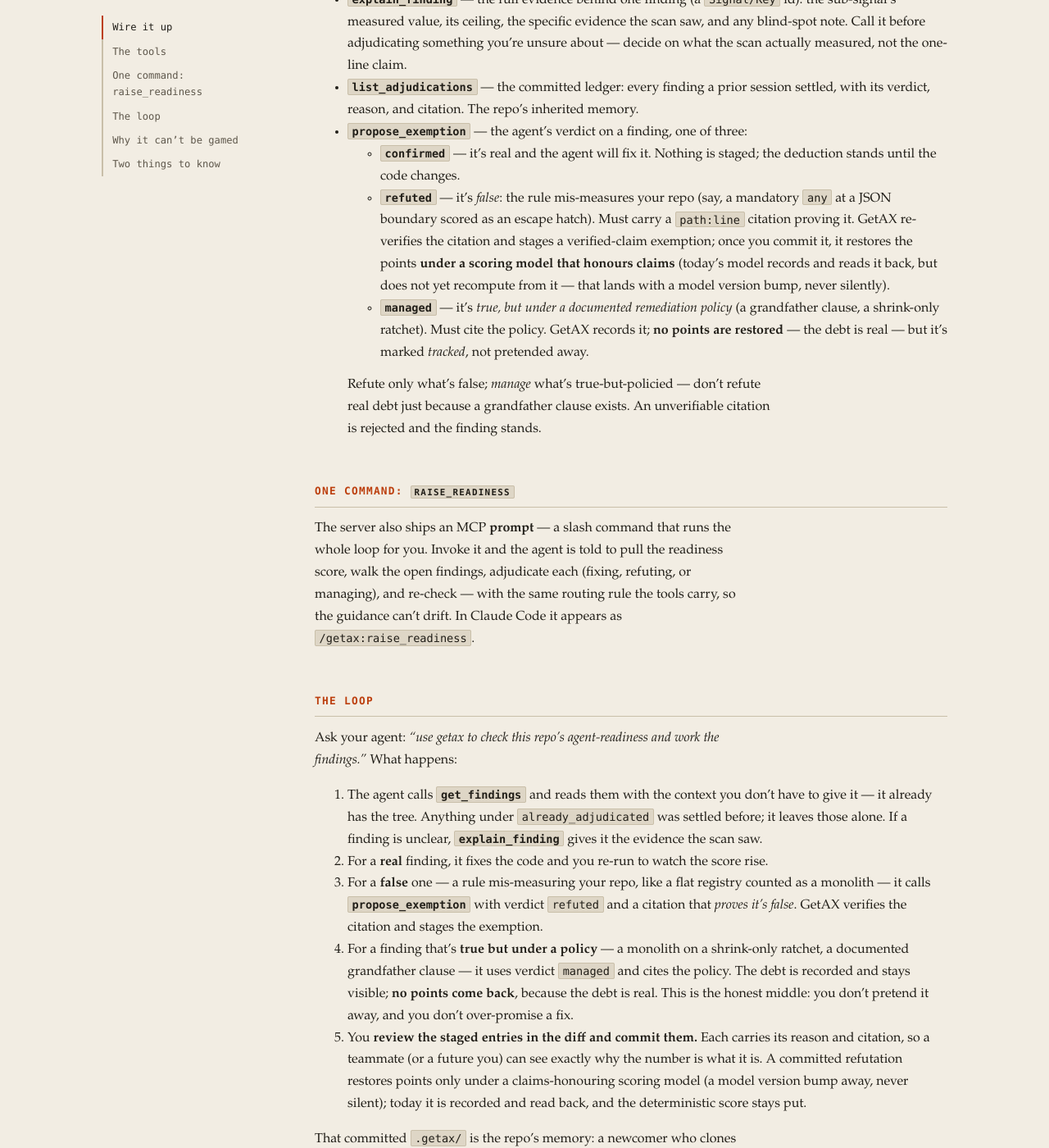
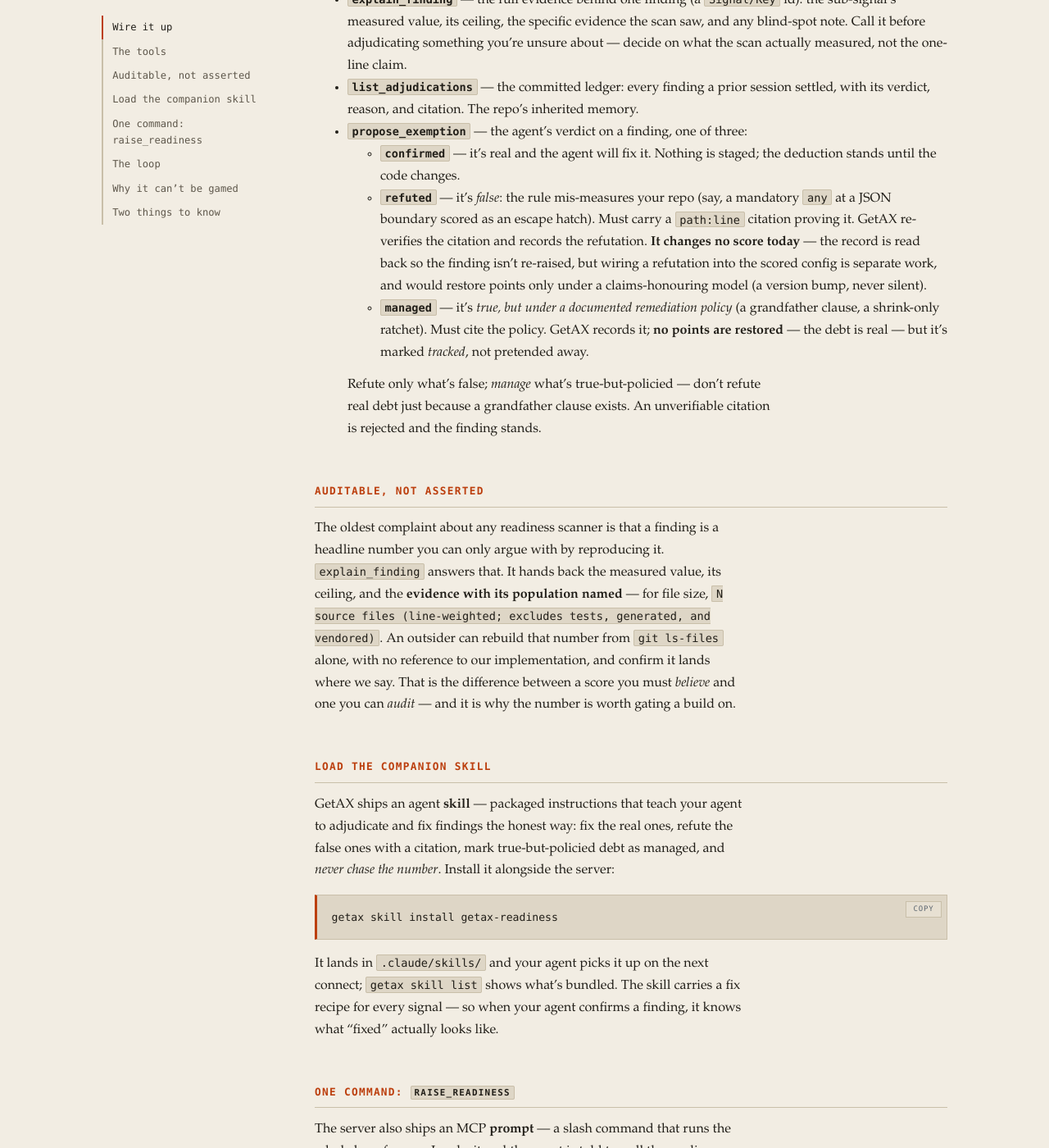
Before and after one commit to marcosbarbero/getax-site, a Jekyll site: the page built from docs/mcp.md, in a window 1280 px wide and 1400 px high, scrolled down 1445 px. Shown: the whole window at 82% size. Built offline with Jekyll 4.4.1, drawn with Linux system fonts in a browser that asks for light colours.

Commit message:
docs(mcp): the auditability story, the companion skill, and the exact score truth
Vantage's field test said the docs lag the binary and, more importantly, omit their
strongest argument — auditability. Add it: explain_finding hands back the value, ceiling,
and evidence with its population named, so an outsider reproduces the number from
git ls-files rather than taking it on faith. Document getax skill install (the companion
skill with a fix recipe per signal). And correct the refuted line to the exact truth — it
changes no score today on any model; it is recorded and read back, and wiring it into the
scored config is separate work.

````diff
--- a/docs/mcp.md
+++ b/docs/mcp.md
@@ -67,10 +67,10 @@
     deduction stands until the code changes.
   - **`refuted`** — it's *false*: the rule mis-measures your repo (say, a mandatory
     `any` at a JSON boundary scored as an escape hatch). Must carry a `path:line`
-    citation proving it. GetAX re-verifies the citation and stages a verified-claim
-    exemption; once you commit it, it restores the points **under a scoring model that
-    honours claims** (today's model records and reads it back, but does not yet recompute
-    from it — that lands with a model version bump, never silently).
+    citation proving it. GetAX re-verifies the citation and records the refutation. **It
+    changes no score today** — the record is read back so the finding isn't re-raised, but
+    wiring a refutation into the scored config is separate work, and would restore points
+    only under a claims-honouring model (a version bump, never silent).
   - **`managed`** — it's *true, but under a documented remediation policy* (a grandfather
     clause, a shrink-only ratchet). Must cite the policy. GetAX records it; **no points
     are restored** — the debt is real — but it's marked *tracked*, not pretended away.
@@ -78,6 +78,32 @@
   Refute only what's false; *manage* what's true-but-policied — don't refute real debt
   just because a grandfather clause exists. An unverifiable citation is rejected and the
   finding stands.
+
+## Auditable, not asserted
+
+The oldest complaint about any readiness scanner is that a finding is a headline number
+you can only argue with by reproducing it. `explain_finding` answers that. It hands back
+the measured value, its ceiling, and the **evidence with its population named** — for
+file size, `N source files (line-weighted; excludes tests, generated, and vendored)`. An
+outsider can rebuild that number from `git ls-files` alone, with no reference to our
+implementation, and confirm it lands where we say. That is the difference between a score
+you must *believe* and one you can *audit* — and it is why the number is worth gating a
+build on.
+
+## Load the companion skill
+
+GetAX ships an agent **skill** — packaged instructions that teach your agent to adjudicate
+and fix findings the honest way: fix the real ones, refute the false ones with a citation,
+mark true-but-policied debt as managed, and *never chase the number*. Install it alongside
+the server:
+
+```bash
+getax skill install getax-readiness
+```
+
+It lands in `.claude/skills/` and your agent picks it up on the next connect;
+`getax skill list` shows what's bundled. The skill carries a fix recipe for every signal —
+so when your agent confirms a finding, it knows what "fixed" actually looks like.
 
 ## One command: `raise_readiness`
 
````
